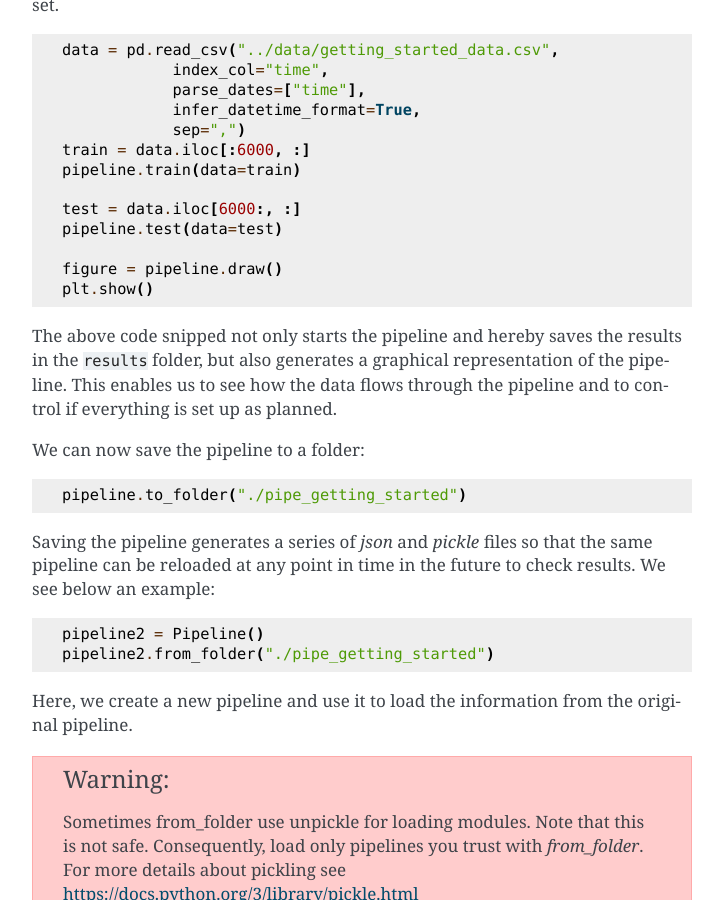
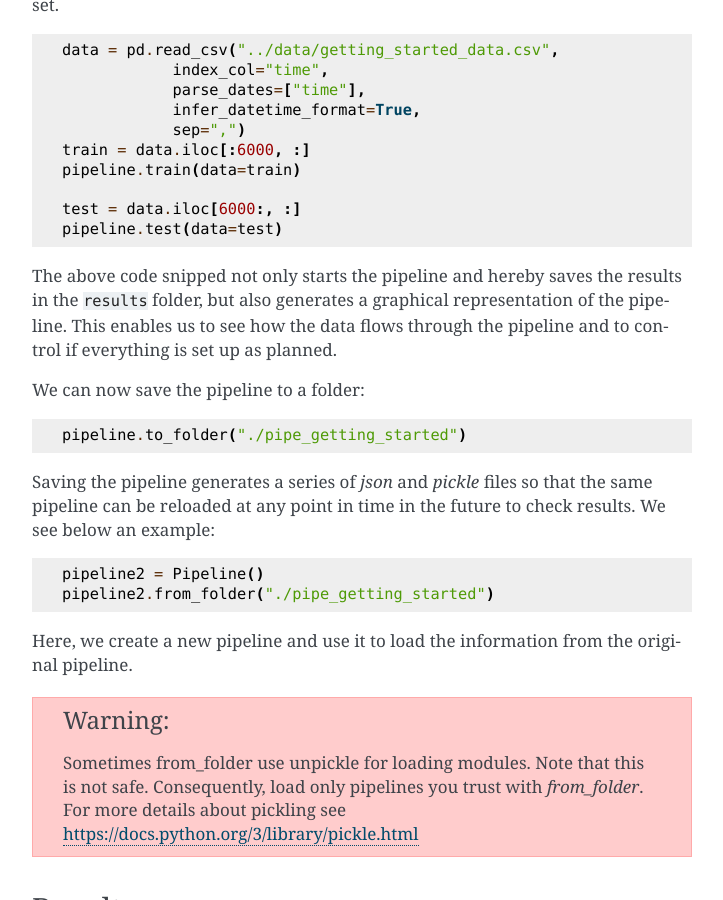
Before and after one commit to KIT-IAI/pyWATTS, a Sphinx documentation site: the page built from docs/source/getting_started.rst, in a window 1280 px wide and 900 px high, scrolled down 4741 px. Shown: the whole window, without its empty margins (388-1111 px from the left). Built offline with Sphinx 7.4.7, drawn with Linux system fonts in a browser that asks for light colours.

Commit message:
remove pipeline.draw() which is not implemented

```diff
--- a/docs/source/getting_started.rst
+++ b/docs/source/getting_started.rst
@@ -237,9 +237,6 @@ and split it into a train and a test set.
     test = data.iloc[6000:, :]
     pipeline.test(data=test)
 
-    figure = pipeline.draw()
-    plt.show()
-
 The above code snipped not only starts the pipeline and hereby
 saves the results in the ``results`` folder, but also generates a graphical
 representation of the pipeline. This enables us to see how the data flows
```
